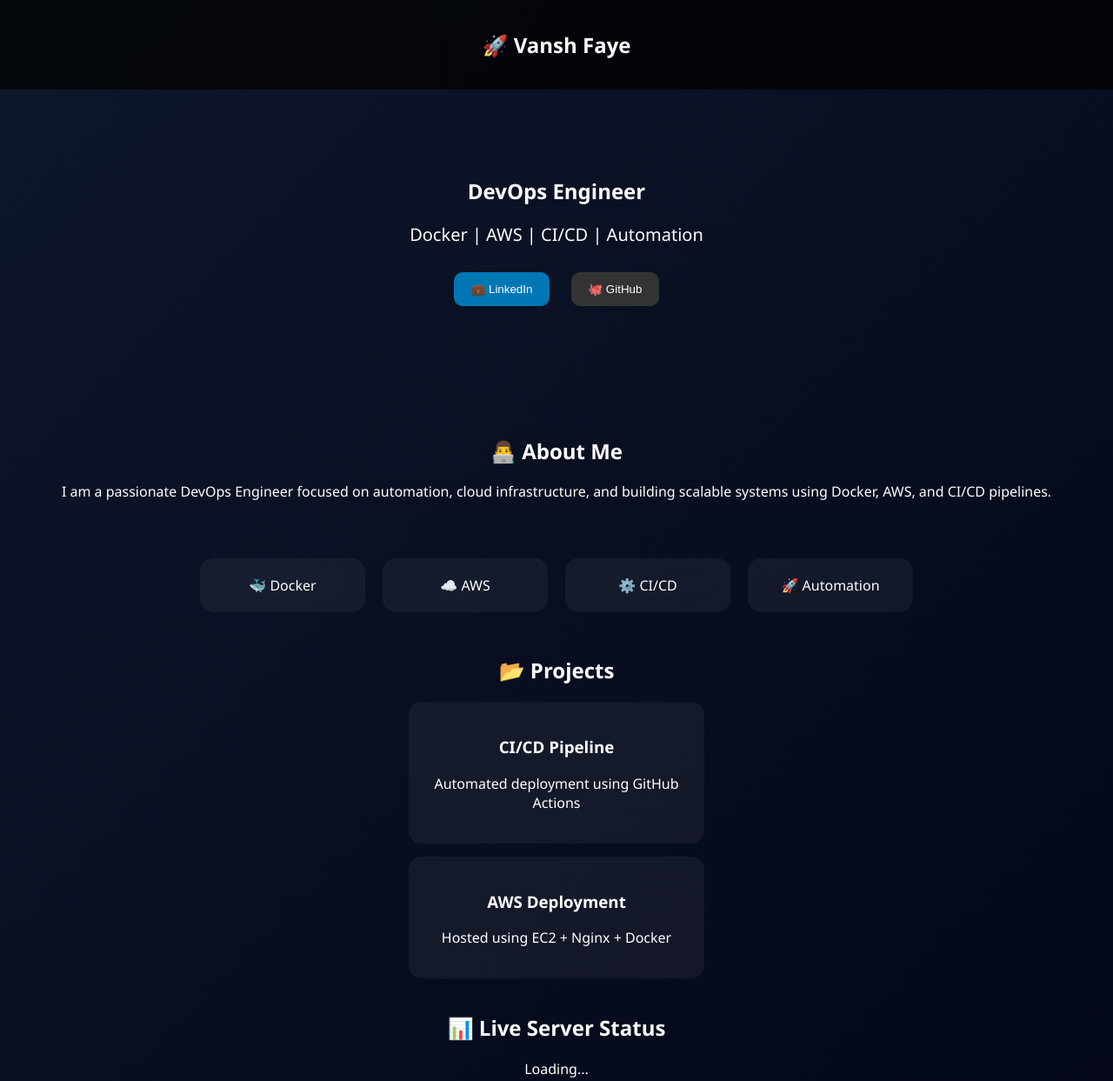
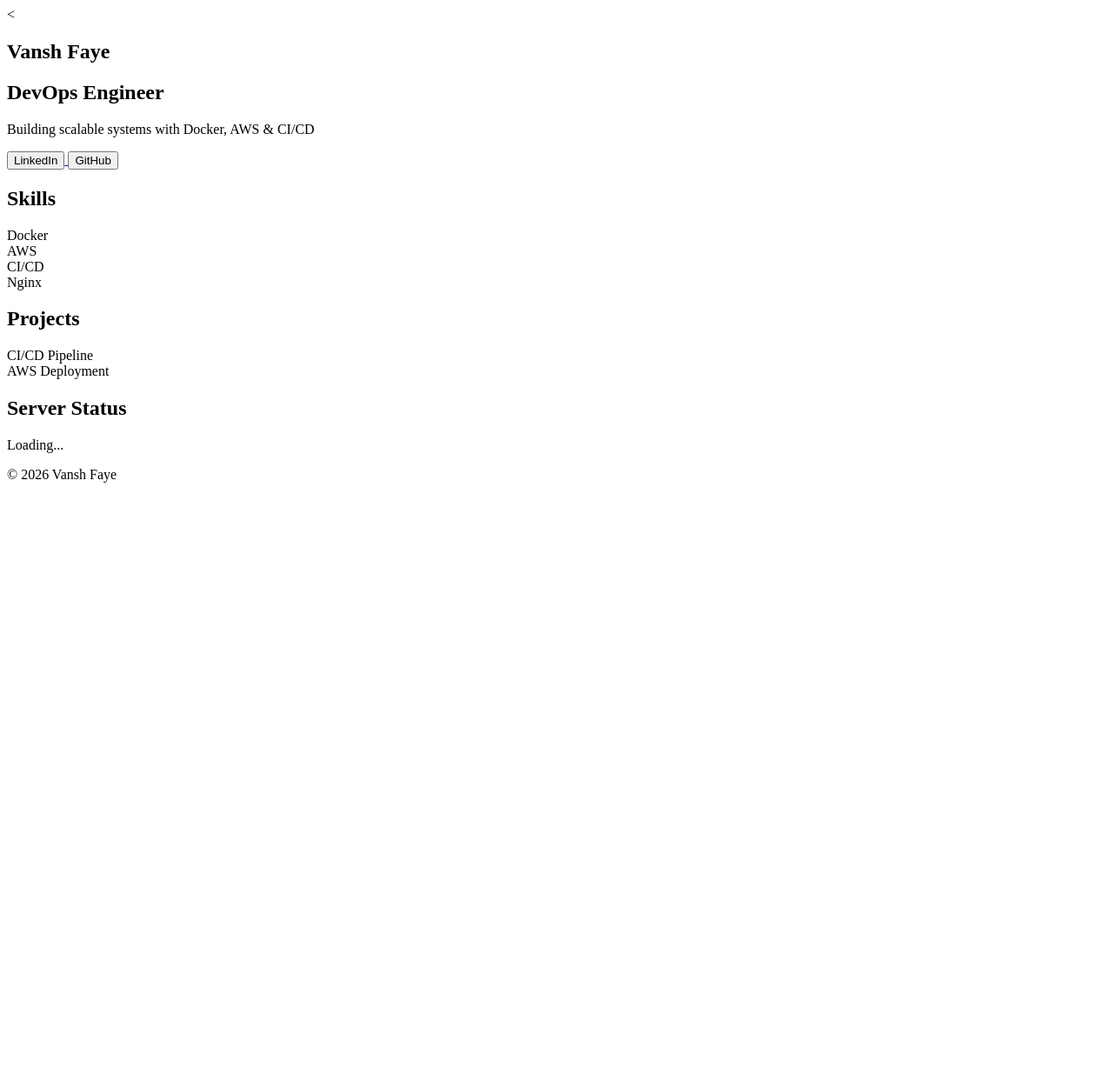
Before and after one commit to vanshfaye/docker-node-app, a website: page public/index.html in a window 1280 px wide. Shown: the top 1243 px of the page at 87% size. After the commit the page ends 800 px from the top, so only its background shows below. Drawn offline with Linux system fonts and the light colour scheme.

Commit message:
premium UI redesign

```diff
--- a/public/index.html
+++ b/public/index.html
@@ -1,93 +1,49 @@
-<!DOCTYPE html>
-<html lang="en">
-<head>
-  <meta charset="UTF-8">
-  <title>Vansh Faye | DevOps Engineer</title>
+<<body>
 
-  <link rel="stylesheet" href="style.css?v=5">
-
-  <!-- Icons -->
-  <link rel="stylesheet" href="https://cdnjs.cloudflare.com/ajax/libs/font-awesome/6.5.0/css/all.min.css">
-</head>
-
-<body>
-
-<!-- NAVBAR -->
-<nav>
-  <h2>🚀 Vansh Faye</h2>
+<nav class="nav">
+  <h2>Vansh Faye</h2>
 </nav>
 
-<!-- HERO -->
 <section class="hero">
   <h1>DevOps Engineer</h1>
-  <p class="typing"></p>
+  <p>Building scalable systems with Docker, AWS & CI/CD</p>
 
   <div class="buttons">
     <a href="https://www.linkedin.com/in/vansh-faye/" target="_blank">
-      <button class="btn primary">💼 LinkedIn</button>
+      <button>LinkedIn</button>
     </a>
 
     <a href="https://github.com/vanshfaye" target="_blank">
-      <button class="btn secondary">🐙 GitHub</button>
+      <button class="outline">GitHub</button>
     </a>
   </div>
 </section>
 
-<!-- ABOUT -->
-<section class="about">
-  <h2>👨‍💻 About Me</h2>
-  <p>
-    I am a passionate DevOps Engineer focused on automation, cloud infrastructure,
-    and building scalable systems using Docker, AWS, and CI/CD pipelines.
-  </p>
-</section>
-
-<!-- SKILLS -->
-<section class="cards">
-  <div class="card">🐳 Docker</div>
-  <div class="card">☁️ AWS</div>
-  <div class="card">⚙️ CI/CD</div>
-  <div class="card">🚀 Automation</div>
-</section>
-
-<!-- PROJECTS -->
-<section class="projects">
-  <h2>📂 Projects</h2>
-
-  <div class="project-card">
-    <h3>CI/CD Pipeline</h3>
-    <p>Automated deployment using GitHub Actions</p>
-  </div>
-
-  <div class="project-card">
-    <h3>AWS Deployment</h3>
-    <p>Hosted using EC2 + Nginx + Docker</p>
+<section class="section">
+  <h2>Skills</h2>
+  <div class="grid">
+    <div>Docker</div>
+    <div>AWS</div>
+    <div>CI/CD</div>
+    <div>Nginx</div>
   </div>
 </section>
 
-<!-- STATUS -->
-<section class="dashboard">
-  <h2>📊 Live Server Status</h2>
+<section class="section">
+  <h2>Projects</h2>
+  <div class="grid">
+    <div class="box">CI/CD Pipeline</div>
+    <div class="box">AWS Deployment</div>
+  </div>
+</section>
+
+<section class="section">
+  <h2>Server Status</h2>
   <div id="status">Loading...</div>
 </section>
 
-<!-- CONTACT -->
-<section class="contact">
-  <h2>📬 Connect</h2>
-
-  <a href="https://www.linkedin.com/in/vansh-faye/" target="_blank">
-    <i class="fab fa-linkedin fa-2x"></i>
-  </a>
-
-  <a href="https://github.com/vanshfaye" target="_blank">
-    <i class="fab fa-github fa-2x"></i>
-  </a>
-</section>
-
 <footer>
-  <p>© 2026 Vansh Faye | DevOps Portfolio</p>
+  <p>© 2026 Vansh Faye</p>
 </footer>
 
-<script src="script.js?v=5"></script>
 </body>
-</html>
--- a/public/style.css
+++ b/public/style.css
@@ -1,100 +1,66 @@
 body {
   margin: 0;
-  font-family: 'Segoe UI';
-  background: linear-gradient(135deg, #0f172a, #020617);
+  font-family: system-ui;
+  background: #0b0f19;
+  color: #e5e7eb;
+}
+
+.nav {
+  padding: 20px;
+  text-align: center;
+  font-weight: bold;
+}
+
+.hero {
+  text-align: center;
+  padding: 100px 20px;
+}
+
+.hero h1 {
+  font-size: 48px;
+  margin-bottom: 10px;
+}
+
+.hero p {
+  color: #9ca3af;
+}
+
+.buttons button {
+  margin: 10px;
+  padding: 10px 20px;
+  border-radius: 8px;
+  border: none;
+  cursor: pointer;
+  background: #2563eb;
   color: white;
+}
+
+.outline {
+  background: transparent;
+  border: 1px solid #2563eb;
+}
+
+.section {
+  padding: 60px 20px;
   text-align: center;
 }
 
-nav {
-  position: sticky;
-  top: 0;
-  padding: 15px;
-  background: rgba(0,0,0,0.7);
+.grid {
+  display: grid;
+  grid-template-columns: repeat(auto-fit, minmax(150px, 1fr));
+  gap: 20px;
+  max-width: 600px;
+  margin: auto;
 }
 
-.hero {
-  padding: 80px 20px;
-}
-
-.typing {
-  font-size: 20px;
-  margin-top: 10px;
-}
-
-.btn {
-  margin: 10px;
-  padding: 12px 20px;
+.box, .grid div {
+  background: #111827;
+  padding: 20px;
   border-radius: 10px;
-  border: none;
-  cursor: pointer;
-  transition: 0.3s;
-}
-
-.primary {
-  background: #0077b5;
-  color: white;
-}
-
-.secondary {
-  background: #333;
-  color: white;
-}
-
-.btn:hover {
-  transform: scale(1.1);
-}
-
-.about {
-  padding: 40px;
-}
-
-.cards {
-  display: flex;
-  justify-content: center;
-  flex-wrap: wrap;
-}
-
-.card {
-  margin: 10px;
-  padding: 20px;
-  width: 150px;
-  border-radius: 15px;
-  background: rgba(255,255,255,0.05);
-  backdrop-filter: blur(10px);
-  transition: 0.3s;
-}
-
-.card:hover {
-  transform: translateY(-10px);
-}
-
-.projects {
-  margin-top: 40px;
-}
-
-.project-card {
-  margin: 15px auto;
-  padding: 20px;
-  width: 300px;
-  border-radius: 15px;
-  background: rgba(255,255,255,0.05);
-  transition: 0.3s;
-}
-
-.project-card:hover {
-  transform: scale(1.05);
-}
-
-.dashboard {
-  margin-top: 40px;
-}
-
-.contact {
-  margin-top: 40px;
 }
 
 footer {
+  text-align: center;
   padding: 20px;
-  margin-top: 40px;
+  color: #6b7280;
 }
```
